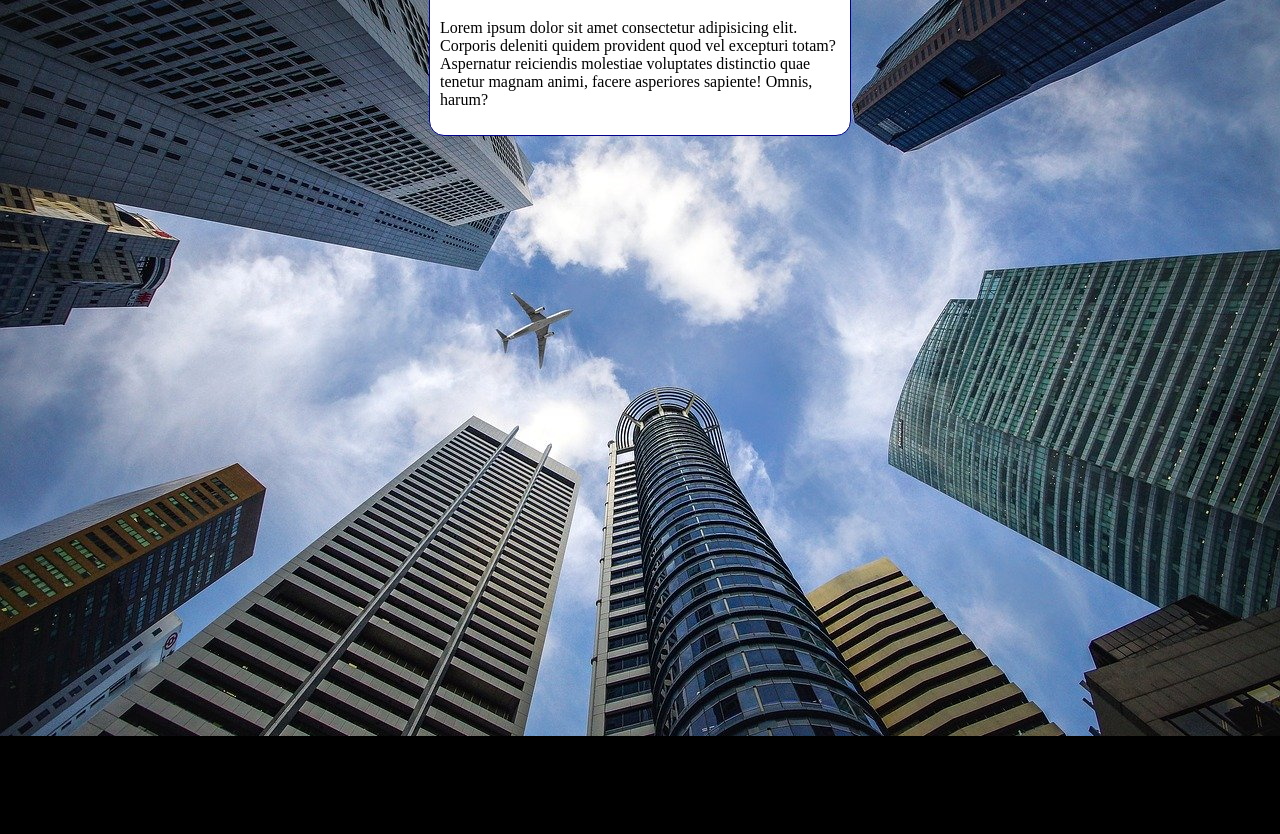
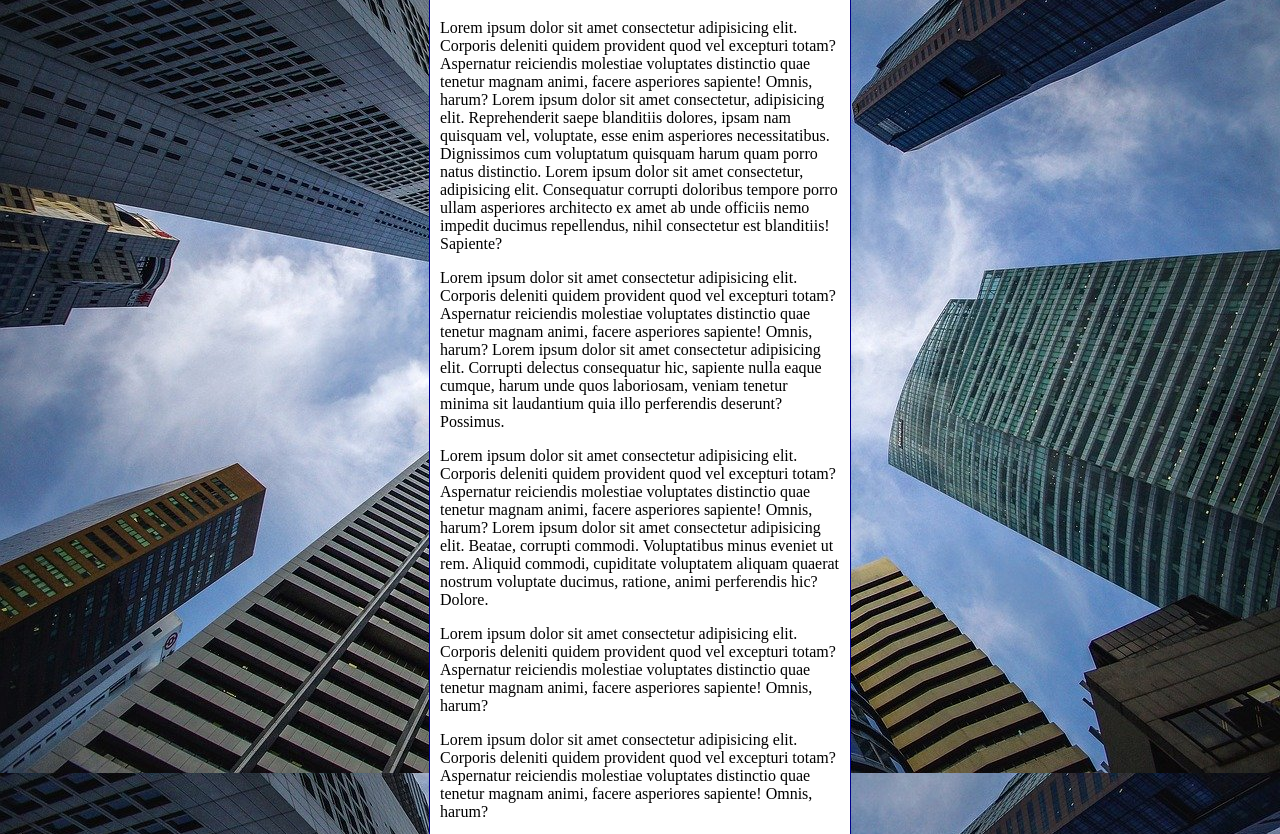
Before and after one commit to KingRodrigues/html-css, a plain HTML site: page cursos/curso-em-video/exercicios/ex022/fundo006.html in a window 1280 px wide. Shown: the part 80-914 px from the top of the page. Before the commit the page ends 816 px from the top, so only its background shows below. Drawn offline with Linux system fonts and the light colour scheme.

Commit message:
Atualização do ex022

```diff
--- a/cursos/curso-em-video/exercicios/ex022/fundo006.html
+++ b/cursos/curso-em-video/exercicios/ex022/fundo006.html
@@ -3,14 +3,21 @@
 <head>
     <meta charset="UTF-8">
     <meta name="viewport" content="width=device-width, initial-scale=1.0">
-    <title>Document</title>
+    <title>Fundo fixo de tela</title>
     <style>
         body {
             height: 100vh;
+            /*
             background-color: black;
             background-image: url("img/wallpaper002.jpg");
-            background-position: center top;
+            background-position: center center;
             background-repeat: no-repeat;
+            background-size: cover;
+            background-attachment: fixed;
+            */
+
+            /* Shorthand */
+            background: black url("img/wallpaper002.jpg") center center no-repeat fixed;
             background-size: cover;
         }
 
@@ -27,6 +34,12 @@
 <body>
     <main>
         <h1>Teste de Imagens</h1>
+        <p>Lorem ipsum dolor sit amet consectetur adipisicing elit. Corporis deleniti quidem provident quod vel excepturi totam? Aspernatur reiciendis molestiae voluptates distinctio quae tenetur magnam animi, facere asperiores sapiente! Omnis, harum? Lorem ipsum dolor sit amet consectetur, adipisicing elit. Reprehenderit saepe blanditiis dolores, ipsam nam quisquam vel, voluptate, esse enim asperiores necessitatibus. Dignissimos cum voluptatum quisquam harum quam porro natus distinctio. Lorem ipsum dolor sit amet consectetur, adipisicing elit. Consequatur corrupti doloribus tempore porro ullam asperiores architecto ex amet ab unde officiis nemo impedit ducimus repellendus, nihil consectetur est blanditiis! Sapiente?</p>
+        <p>Lorem ipsum dolor sit amet consectetur adipisicing elit. Corporis deleniti quidem provident quod vel excepturi totam? Aspernatur reiciendis molestiae voluptates distinctio quae tenetur magnam animi, facere asperiores sapiente! Omnis, harum? Lorem ipsum dolor sit amet consectetur adipisicing elit. Corrupti delectus consequatur hic, sapiente nulla eaque cumque, harum unde quos laboriosam, veniam tenetur minima sit laudantium quia illo perferendis deserunt? Possimus.</p>
+        <p>Lorem ipsum dolor sit amet consectetur adipisicing elit. Corporis deleniti quidem provident quod vel excepturi totam? Aspernatur reiciendis molestiae voluptates distinctio quae tenetur magnam animi, facere asperiores sapiente! Omnis, harum? Lorem ipsum dolor sit amet consectetur adipisicing elit. Beatae, corrupti commodi. Voluptatibus minus eveniet ut rem. Aliquid commodi, cupiditate voluptatem aliquam quaerat nostrum voluptate ducimus, ratione, animi perferendis hic? Dolore.</p>
+        <p>Lorem ipsum dolor sit amet consectetur adipisicing elit. Corporis deleniti quidem provident quod vel excepturi totam? Aspernatur reiciendis molestiae voluptates distinctio quae tenetur magnam animi, facere asperiores sapiente! Omnis, harum?</p>
+        <p>Lorem ipsum dolor sit amet consectetur adipisicing elit. Corporis deleniti quidem provident quod vel excepturi totam? Aspernatur reiciendis molestiae voluptates distinctio quae tenetur magnam animi, facere asperiores sapiente! Omnis, harum?</p>
+        <p>Lorem ipsum dolor sit amet consectetur adipisicing elit. Corporis deleniti quidem provident quod vel excepturi totam? Aspernatur reiciendis molestiae voluptates distinctio quae tenetur magnam animi, facere asperiores sapiente! Omnis, harum?</p>
         <p>Lorem ipsum dolor sit amet consectetur adipisicing elit. Corporis deleniti quidem provident quod vel excepturi totam? Aspernatur reiciendis molestiae voluptates distinctio quae tenetur magnam animi, facere asperiores sapiente! Omnis, harum?</p>
     </main>
 </body>
```
